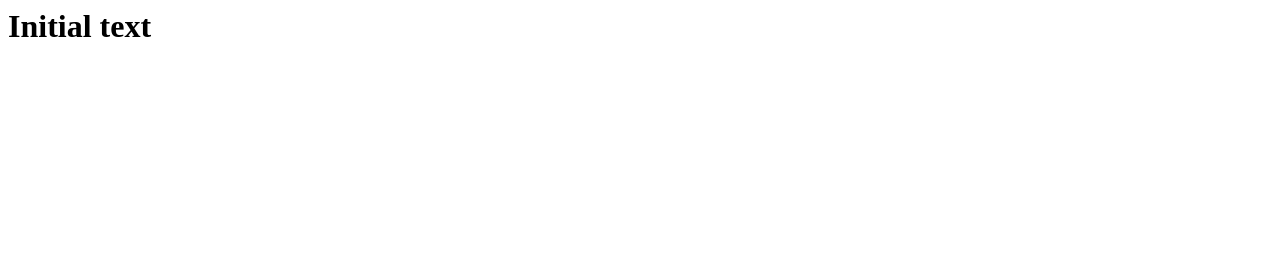
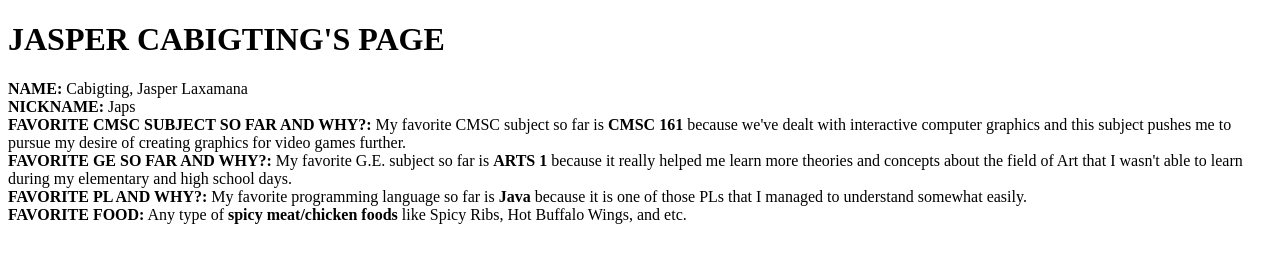
Before and after one commit to JaCabigting/cabigting-cmsc100v2l, a plain HTML site: page index.html in a window 1280 px wide. Drawn offline with Linux system fonts and the light colour scheme.

Commit message:
Commit to index.html via master branch

```diff
--- a/index.html
+++ b/index.html
@@ -1 +1,18 @@
-<h1>Initial text</h1>
+<!DOCTYPE html>
+
+<head><link rel="stylesheet" href="styles.css"></head>
+
+<body>
+<h1>JASPER CABIGTING'S PAGE</h1>
+
+<content>
+<div><b>NAME:</b> Cabigting, Jasper Laxamana</div>
+<div><b>NICKNAME:</b> Japs</div>
+<div><b>FAVORITE CMSC SUBJECT SO FAR AND WHY?:</b> My favorite CMSC subject so far is <b>CMSC 161</b> because we've dealt with interactive computer graphics and this subject pushes me to pursue my desire of creating graphics for video games further.</div>
+<div><b>FAVORITE GE SO FAR AND WHY?:</b> My favorite G.E. subject so far is <b>ARTS 1</b> because it really helped me learn more theories and concepts about the field of Art that I wasn't able to learn during my elementary and high school days.</div>
+<div><b>FAVORITE PL AND WHY?:</b> My favorite programming language so far is <b>Java</b> because it is one of those PLs that I managed to understand somewhat easily.</div>
+<div><b>FAVORITE FOOD:</b> Any type of <b>spicy meat/chicken foods</b> like Spicy Ribs, Hot Buffalo Wings, and etc.</div>
+</content>
+
+</body>
+</html>
```
